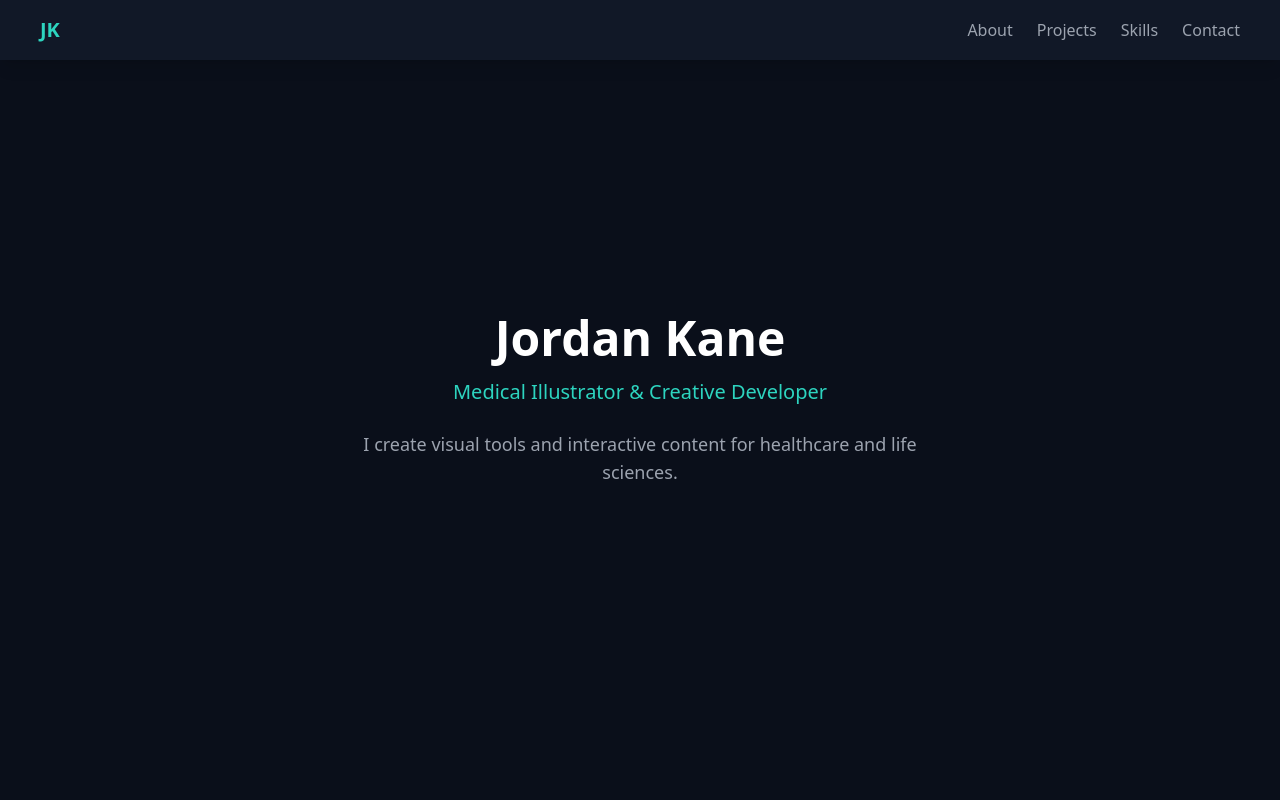
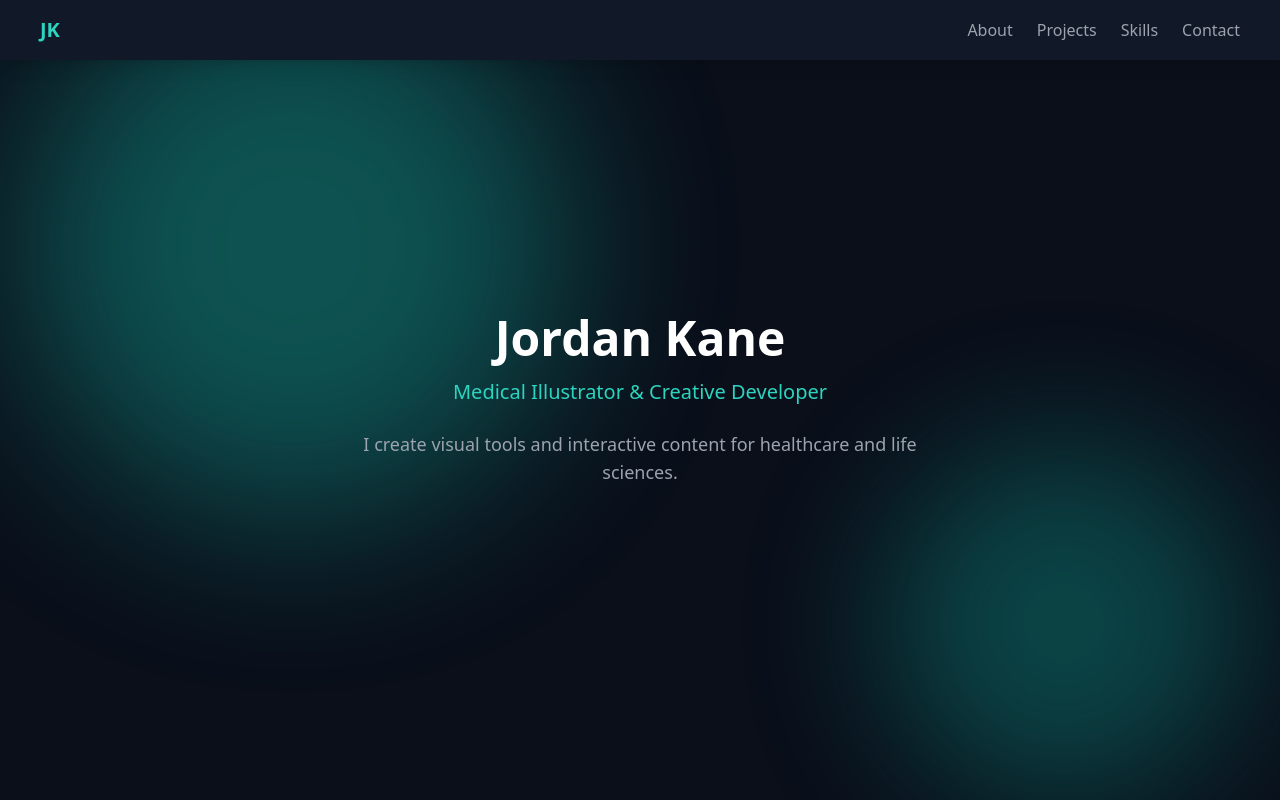
Before and after one commit to jxkane/my-portfolio, a React (Create React App) app: page / in a window 1280 px wide. Shown: the top 800 px of the page. Built offline with nearby package versions, Linux system fonts and the light colour scheme.

Commit message:
hero animations

```diff
--- a/src/components/Hero.js
+++ b/src/components/Hero.js
@@ -1,11 +1,16 @@
 function Hero() {
     return (
         <section className="min-h-screen flex flex-col justify-center items-center text-center p-10" id="hero">
+            <div className="blob blob-1"></div>
+            <div className="blob blob-2"></div>
+            <div className="relative z-10">
             <h1 className="text-5xl font-bold mb-4 text-white">Jordan Kane</h1>
             <p className="text-xl text-accent-400 mb-6">Medical Illustrator & Creative Developer</p>
             <p className="text-lg text-gray-400 max-w-xl">
                 I create visual tools and interactive content for healthcare and life sciences.
             </p>
+            </div>
+
         </section>
     );
 }
--- a/src/index.css
+++ b/src/index.css
@@ -2,7 +2,43 @@
 @tailwind components;
 @tailwind utilities;
 
-
 html {
     scroll-behavior: smooth;
 }
+
+.blob {
+    position: absolute;
+    border-radius: 50%;
+    filter: blur(80px);
+    opacity: 0.4;
+    pointer-events: none;
+    z-index: 0;
+}
+
+.blob-1 {
+    width: 500px;
+    height: 500px;
+    background: #14b8a6;
+    top: -100px;
+    left: -100px;
+    animation: float-1 10s ease-in-out infinite;
+}
+
+.blob-2 {
+    width: 400px;
+    height: 400px;
+    background: #0d9488;
+    bottom: -100px;
+    right: -100px;
+    animation: float-2 13s ease-in-out infinite;
+}
+
+@keyframes float-1 {
+    0%, 100% { transform: translate(0, 0) scale(1); }
+    50% { transform: translate(150px, 100px) scale(1.1); }
+}
+
+@keyframes float-2 {
+    0%, 100% { transform: translate(0, 0) scale(1); }
+    50% { transform: translate(-120px, -80px) scale(0.9); }
+}
```
